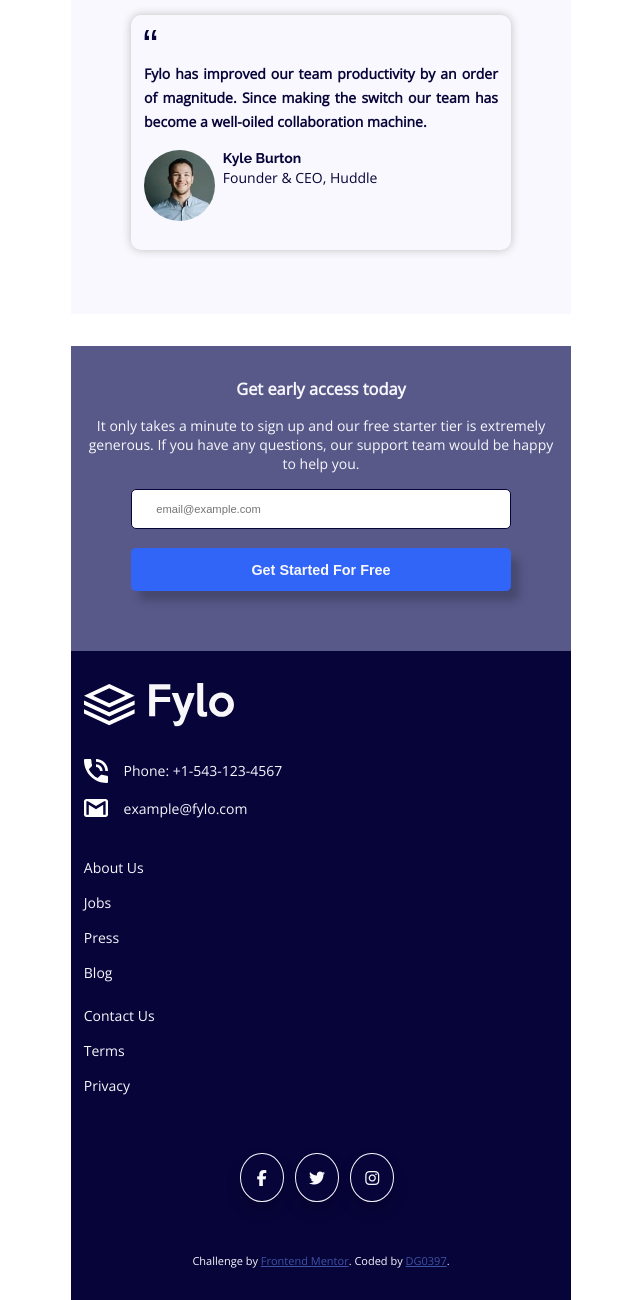
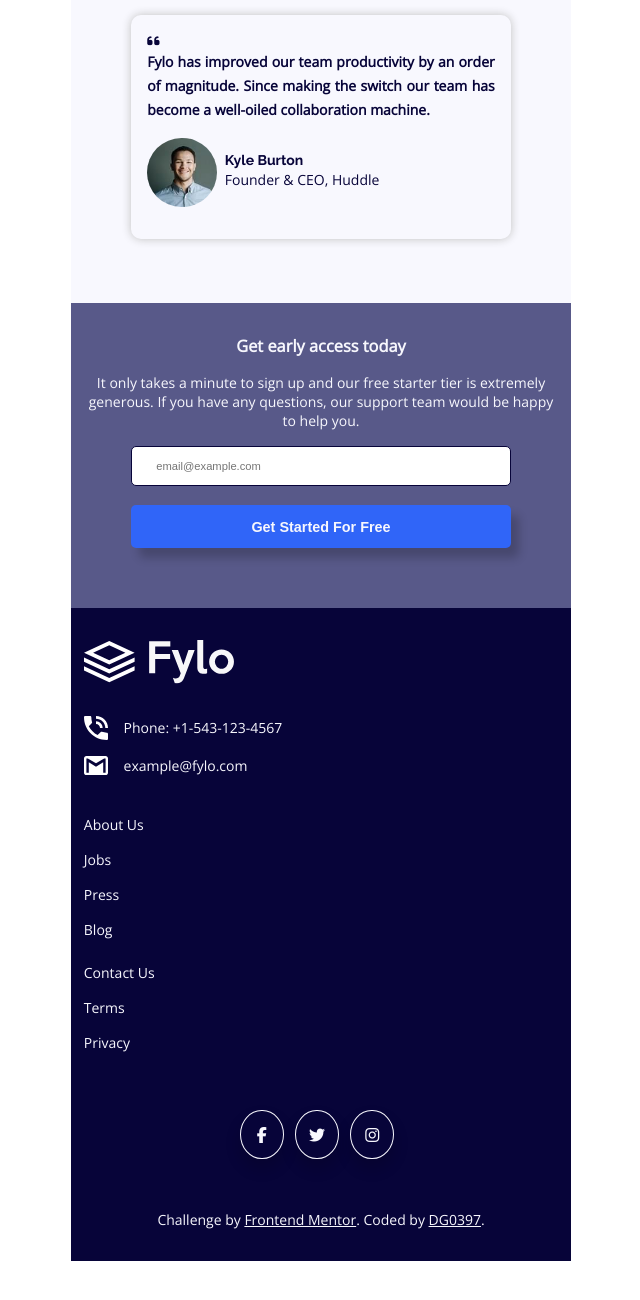
Before and after one commit to dg0397/Fylo-Landing-Page, a website built with webpack: page docs/index.html in a window 1280 px wide. Shown: the part 1418-2718 px from the top of the page, without its empty margins (319-959 px from the left). After the commit the page ends 2679 px from the top, so only its background shows below. Built offline with nearby package versions, Linux system fonts and the light colour scheme.

Commit message:
adding styles

```diff
--- a/docs/index.html
+++ b/docs/index.html
@@ -12,10 +12,7 @@
 
   <script src="https://kit.fontawesome.com/abdd7aef8f.js"></script>
   <!-- Feel free to remove these styles or customise in your own stylesheet 👍 -->
-  <style>
-    .attribution { font-size: 11px; text-align: center; }
-    .attribution a { color: hsl(228, 45%, 44%); }
-  </style>
+
 <link href="main-styles.css" rel="stylesheet"></head>
 <body>
 
@@ -80,9 +77,7 @@
       <p class="p-link"><a href="#">See how Fylo works</a> <img src="./static/images/icon-arrow.svg" alt="arrow icon"></p>
 
       <div class="commits">
-        <div class="icon">
-          <img src="./static/images/icon-quotes.svg" alt="quote icon">
-        </div>
+        <span class="quote"><i class="fas fa-quote-left" aria-label="quote icon"></i></span>
         <p>Fylo has improved our team productivity by an order of magnitude. Since
           making the switch our team has become a well-oiled collaboration machine.</p>
 
--- a/docs/main-styles.css
+++ b/docs/main-styles.css
@@ -165,6 +165,7 @@ header nav ul li a {
 .features #second {
   padding-bottom: 3rem;
   background-color: #F8F8FE;
+  margin-bottom: 0;
 }
 
 .features #second h2 {
@@ -198,7 +199,7 @@ header nav ul li a {
 .features #second .commits {
   width: 80%;
   margin: 1rem auto;
-  padding: .8rem;
+  padding: 1rem;
   text-align: justify;
   box-shadow: 0px 0px 10px #c1c1c1;
   border-radius: 10px;
@@ -214,18 +215,15 @@ header nav ul li a {
   line-height: 1.5rem;
 }
 
-.features #second .commits .icon {
-  width: auto;
-}
-
-.features #second .commits .icon img {
-  height: auto;
-  width: auto;
+.features #second .commits .quote {
+  display: block;
+  margin-bottom: 0;
 }
 
 .features #second .commits .ceo {
   display: flex;
   justify-content: center;
+  align-items: center;
 }
 
 .features #second .commits .ceo .profile {
@@ -413,6 +411,15 @@ footer .main__footer .social__media__icons > * i {
   height: 16px;
 }
 
+footer .attribution {
+  font-size: 14px;
+  text-align: center;
+}
+
+footer .attribution a {
+  color: #f7f7fd;
+}
+
 /*body{
     @include background("./static/images/bg-mobile.svg",$violet);
     font-family: $font-body;
--- a/src/styles.scss
+++ b/src/styles.scss
@@ -86,6 +86,7 @@ header{
     #second{
         padding-bottom: 3rem;
         background-color: $color;
+        margin-bottom: 0;
         h2{
             font-size: 1.1rem;
         }
@@ -113,7 +114,7 @@ header{
         .commits{
             width: 80%;
             margin: 1rem auto;
-            padding: .8rem;
+            padding: 1rem;
             text-align: justify;
             box-shadow: 0px 0px 10px #c1c1c1;
             border-radius: 10px;
@@ -125,16 +126,14 @@ header{
                 font-weight: 600;
                 line-height: 1.5rem;
             }
-            .icon{
-                width: auto;
-                img{
-                    height: auto;
-                    width: auto;
-                }
+            .quote{
+                display: block;
+                margin-bottom: 0;
             }
             .ceo{
                 display: flex;
                 justify-content: center;
+                align-items: center;
                 .profile{
                     flex: 1 0 20%;
                     img{
@@ -262,6 +261,8 @@ footer{
             }
         }
     }
+    .attribution { font-size: 14px; text-align: center;}
+    .attribution a { color: $light-grayish-blue; }
 }
 /*body{
     @include background("./static/images/bg-mobile.svg",$violet);
```
Also changed, not shown: src/index.html (+2 -7 lines).
